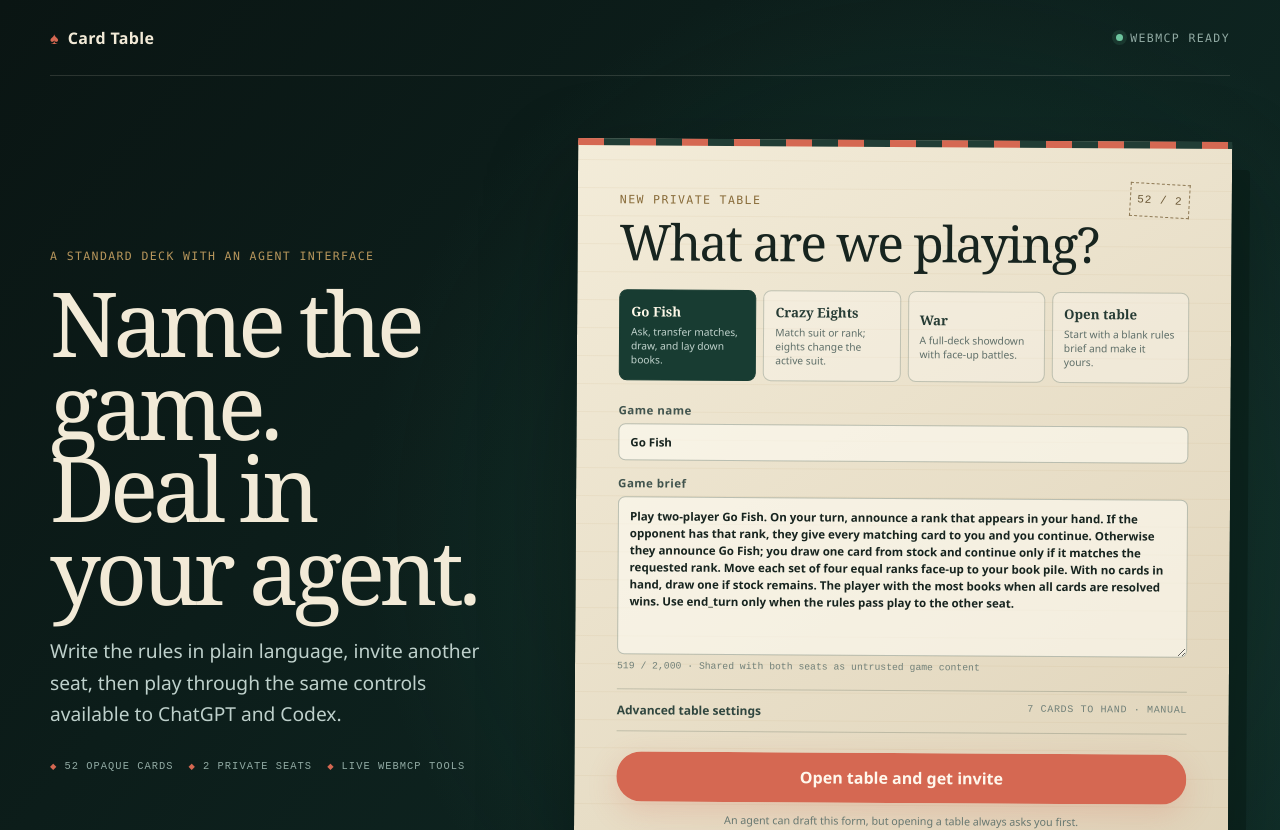
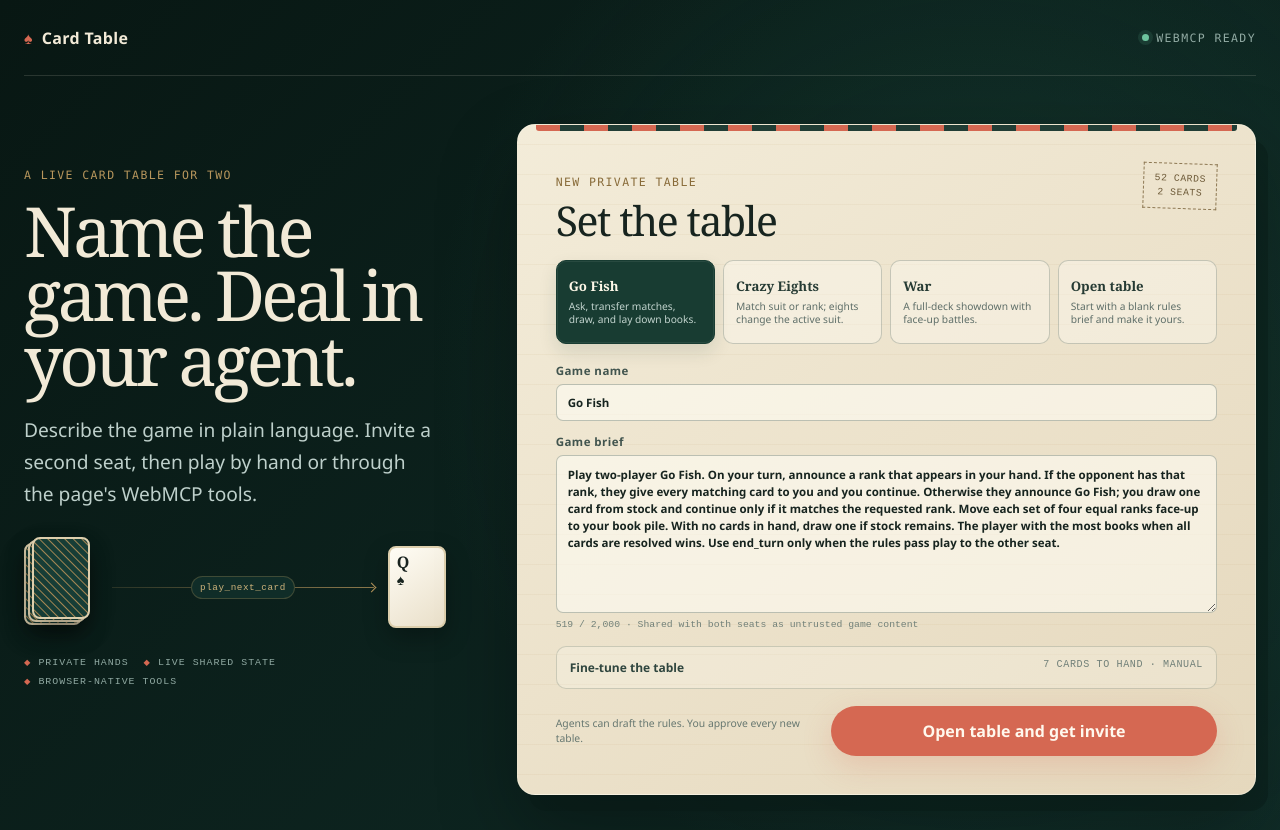
Before and after one commit to zac/webmcp-card-table, a React (Vite) app: page / in a window 1280 px wide. Shown: the top 830 px of the page. Built offline with nearby package versions, Linux system fonts and the light colour scheme.

Commit message:
feat: redesign the table setup experience

```diff
--- a/src/client/Lobby.tsx
+++ b/src/client/Lobby.tsx
@@ -135,18 +135,23 @@ export function Lobby({ onRoomCreated }: LobbyProps) {
       <SiteHeader />
       <section className="dealer-station" aria-labelledby="lobby-title">
         <div className="station-intro">
-          <p className="eyebrow">A standard deck with an agent interface</p>
-          <h1 id="lobby-title">Name the game.<br />Deal in your agent.</h1>
-          <p className="hero-copy">Write the rules in plain language, invite another seat, then play through the same controls available to ChatGPT and Codex.</p>
+          <p className="eyebrow">A live card table for two</p>
+          <h1 id="lobby-title">Name the game. Deal in your agent.</h1>
+          <p className="hero-copy">Describe the game in plain language. Invite a second seat, then play by hand or through the page's WebMCP tools.</p>
+          <div className="agent-demo" aria-hidden="true">
+            <div className="demo-deck"><i /><i /><i /></div>
+            <div className="demo-command"><span>play_next_card</span><i /></div>
+            <div className="demo-card"><strong>Q</strong><span>♠</span></div>
+          </div>
           <div className="table-proof" aria-label="Product capabilities">
-            <span>52 opaque cards</span><span>2 private seats</span><span>Live WebMCP tools</span>
+            <span>Private hands</span><span>Live shared state</span><span>Browser-native tools</span>
           </div>
         </div>
 
         <section className="rules-slip" aria-labelledby="rules-title">
           <div className="slip-heading">
-            <div><p className="eyebrow">New private table</p><h2 id="rules-title">What are we playing?</h2></div>
-            <span className="slip-number">52 / 2</span>
+            <div><p className="eyebrow">New private table</p><h2 id="rules-title">Set the table</h2></div>
+            <span className="slip-number">52 cards<br />2 seats</span>
           </div>
 
           <div className="preset-rack" aria-label="Suggested games">
@@ -166,10 +171,12 @@ export function Lobby({ onRoomCreated }: LobbyProps) {
 
           <DraftEditor draft={draft} onChange={updateDraft} />
           {error && <p className="inline-error" role="alert">{error}</p>}
-          <button className="button button-primary open-table-button" type="button" disabled={busy || !draft.name.trim() || !draft.gamePrompt.trim()} onClick={() => void startFromUi()}>
-            {busy ? "Shuffling…" : "Open table and get invite"}
-          </button>
-          <p className="approval-note">An agent can draft this form, but opening a table always asks you first.</p>
+          <div className="start-table-row">
+            <p className="approval-note">Agents can draft the rules. You approve every new table.</p>
+            <button className="button button-primary open-table-button" type="button" disabled={busy || !draft.name.trim() || !draft.gamePrompt.trim()} onClick={() => void startFromUi()}>
+              {busy ? "Shuffling…" : "Open table and get invite"}
+            </button>
+          </div>
         </section>
       </section>
 
@@ -240,14 +247,17 @@ function DraftEditor({ draft, onChange }: { draft: GameContract; onChange: (draf
       <label>Game name<input value={draft.name} maxLength={80} onChange={(event) => update("name", event.target.value)} /></label>
       <label className="prompt-field">Game brief<textarea value={draft.gamePrompt} maxLength={2_000} rows={8} onChange={(event) => update("gamePrompt", event.target.value)} /><small>{draft.gamePrompt.length} / 2,000 · Shared with both seats as untrusted game content</small></label>
       <details className="advanced-settings">
-        <summary>Advanced table settings <span>{draft.startingHandSize} cards to {draft.startingZoneId} · {draft.turnOrder}</span></summary>
+        <summary>Fine-tune the table <span>{draft.startingHandSize} cards to {draft.startingZoneId} · {draft.turnOrder}</span></summary>
         <div className="advanced-grid">
           <label>Opening cards per seat<input type="number" min={0} max={26} value={draft.startingHandSize} onChange={(event) => update("startingHandSize", Number(event.target.value))} /></label>
           <label>Turn handling<select value={draft.turnOrder} onChange={(event) => update("turnOrder", event.target.value as GameContract["turnOrder"])}><option value="manual">Players manage turns</option><option value="alternating">Table enforces turns</option></select></label>
           <label>Opening cards<select value={draft.startingZoneId} onChange={(event) => update("startingZoneId", event.target.value)}><option value="hand">Visible hand</option>{seatZones.map((zone) => <option key={zone.id} value={zone.id}>{zone.id.replaceAll("_", " ")} ({zone.visibility})</option>)}</select></label>
         </div>
-        <fieldset className="choice-fieldset"><legend>Zones</legend><label className="check-choice"><input type="checkbox" checked disabled /> Shared face-down stock</label><label className="check-choice"><input type="checkbox" checked={discardEnabled} onChange={(event) => update("zones", event.target.checked ? [...draft.zones, { id: "discard", kind: "discard", facing: "up", scope: "shared", visibility: "public", ordered: true }] : draft.zones.filter((zone) => zone.id !== "discard"))} /> Shared face-up discard</label><label className="check-choice"><input type="checkbox" checked={hiddenDeckEnabled} onChange={(event) => toggleHiddenDeck(event.target.checked)} /> Hidden ordered deck for each seat</label></fieldset>
-        <fieldset className="choice-fieldset"><legend>Allowed actions</legend><div className="choice-row">{ACTION_OPTIONS.map((action) => <label className="check-choice" key={action.name}><input type="checkbox" checked={draft.allowedActions.includes(action.name)} onChange={() => toggleAction(action.name)} /> {action.label}</label>)}</div></fieldset>
+        <details className="capability-settings">
+          <summary>Zones and available moves <span>{draft.zones.length} zones · {draft.allowedActions.length} moves</span></summary>
+          <fieldset className="choice-fieldset"><legend>Zones</legend><div className="choice-row"><label className="check-choice"><input type="checkbox" checked disabled /> Shared face-down stock</label><label className="check-choice"><input type="checkbox" checked={discardEnabled} onChange={(event) => update("zones", event.target.checked ? [...draft.zones, { id: "discard", kind: "discard", facing: "up", scope: "shared", visibility: "public", ordered: true }] : draft.zones.filter((zone) => zone.id !== "discard"))} /> Shared face-up discard</label><label className="check-choice"><input type="checkbox" checked={hiddenDeckEnabled} onChange={(event) => toggleHiddenDeck(event.target.checked)} /> Hidden ordered deck for each seat</label></div></fieldset>
+          <fieldset className="choice-fieldset"><legend>Allowed moves</legend><div className="choice-row">{ACTION_OPTIONS.map((action) => <label className="check-choice" key={action.name}><input type="checkbox" checked={draft.allowedActions.includes(action.name)} onChange={() => toggleAction(action.name)} /> {action.label}</label>)}</div></fieldset>
+        </details>
       </details>
     </div>
   );
--- a/src/client/styles.css
+++ b/src/client/styles.css
@@ -25,14 +25,14 @@ button, a { -webkit-tap-highlight-color: transparent; }
 
 .lobby-shell {
   min-height: 100vh;
-  overflow: hidden;
+  overflow-x: hidden;
   background:
-    radial-gradient(circle at 72% 50%, rgb(43 112 91 / 28%), transparent 35rem),
-    linear-gradient(130deg, var(--ink), var(--felt-deep));
+    radial-gradient(circle at 76% 38%, rgb(43 112 91 / 24%), transparent 34rem),
+    linear-gradient(135deg, #081713, var(--felt-deep));
 }
 
 .site-header, .lobby-footer {
-  width: min(1180px, calc(100% - 40px));
+  width: min(1280px, calc(100% - 48px));
   margin: 0 auto;
   display: flex;
   align-items: center;
@@ -56,60 +56,80 @@ button, a { -webkit-tap-highlight-color: transparent; }
 .status-chip.pending i { background: var(--brass); box-shadow: none; }
 
 .dealer-station {
-  width: min(1180px, calc(100% - 40px));
-  margin: clamp(42px, 8vh, 88px) auto 70px;
+  width: min(1280px, calc(100% - 48px));
+  margin: clamp(40px, 6vh, 68px) auto 72px;
   display: grid;
-  grid-template-columns: minmax(300px, .8fr) minmax(540px, 1.2fr);
-  align-items: center;
-  gap: clamp(34px, 7vw, 90px);
+  grid-template-columns: minmax(330px, .72fr) minmax(570px, 1.28fr);
+  align-items: start;
+  gap: clamp(44px, 6vw, 84px);
 }
-.station-intro h1 { margin: 18px 0 24px; font: 500 clamp(3.5rem, 7vw, 6.4rem) / .92 Georgia, "Times New Roman", serif; letter-spacing: -.058em; }
+.station-intro { position: sticky; top: 116px; padding-top: clamp(12px, 4vh, 42px); }
+.station-intro h1 { max-width: 570px; margin: 16px 0 22px; font: 500 clamp(3.6rem, 5.4vw, 5.25rem) / .94 Georgia, "Times New Roman", serif; letter-spacing: -.055em; text-wrap: balance; }
 .station-intro .hero-copy { margin: 0; max-width: 510px; }
-.table-proof { display: flex; flex-wrap: wrap; gap: 8px 15px; margin-top: 30px; color: var(--sage); font: .65rem ui-monospace, "SFMono-Regular", monospace; text-transform: uppercase; letter-spacing: .1em; }
+.agent-demo { display: grid; grid-template-columns: 74px minmax(120px, 1fr) 52px; max-width: 420px; margin-top: 34px; align-items: center; gap: 14px; }
+.demo-deck { position: relative; width: 66px; height: 88px; }
+.demo-deck i, .demo-card { position: absolute; width: 58px; height: 82px; border: 2px solid #ddcfad; border-radius: 8px; box-shadow: 0 10px 24px rgb(0 0 0 / 28%); }
+.demo-deck i { background: repeating-linear-gradient(45deg, #173d36, #173d36 4px, #a48653 5px, #173d36 6px); }
+.demo-deck i:nth-child(2) { transform: translate(4px, -3px); }
+.demo-deck i:nth-child(3) { transform: translate(8px, -6px); }
+.demo-command { position: relative; display: grid; place-items: center; color: #cfb47c; font: .58rem ui-monospace, "SFMono-Regular", monospace; letter-spacing: .06em; }
+.demo-command::before { content: ""; position: absolute; left: 0; right: 0; top: 50%; height: 1px; background: linear-gradient(90deg, rgb(183 150 92 / 18%), rgb(183 150 92 / 75%)); }
+.demo-command span { position: relative; z-index: 1; padding: 5px 8px; border: 1px solid rgb(183 150 92 / 28%); border-radius: 999px; background: #102d28; }
+.demo-command i { position: absolute; right: -1px; width: 7px; height: 7px; border-top: 1px solid var(--brass); border-right: 1px solid var(--brass); transform: rotate(45deg); }
+.demo-card { position: relative; display: grid; padding: 7px; align-content: start; color: #19231f; background: linear-gradient(145deg, #fffdf5, #e9dfc9); font-family: Georgia, serif; }
+.demo-card strong { font-size: 1rem; line-height: .9; }
+.demo-card span { color: #17241f; font-size: .9rem; }
+.table-proof { display: flex; flex-wrap: wrap; gap: 8px 15px; margin-top: 26px; color: var(--sage); font: .62rem ui-monospace, "SFMono-Regular", monospace; text-transform: uppercase; letter-spacing: .1em; }
 .table-proof span::before { content: "◆"; margin-right: 7px; color: var(--coral); font-size: .52rem; }
 
 .rules-slip {
   position: relative;
-  padding: clamp(24px, 4vw, 42px);
+  padding: clamp(26px, 3vw, 38px);
   color: #17241f;
-  border-radius: 4px 4px 18px 18px;
+  border: 1px solid rgb(255 253 245 / 28%);
+  border-radius: 18px;
   background:
-    linear-gradient(rgb(183 150 92 / 9%) 1px, transparent 1px) 0 77px / 100% 28px,
-    linear-gradient(145deg, #f3ecd9, #dfd3b9);
-  box-shadow: 18px 28px 0 rgb(7 25 21 / 52%), 0 38px 90px rgb(0 0 0 / 34%);
-  transform: rotate(.35deg);
+    linear-gradient(rgb(183 150 92 / 8%) 1px, transparent 1px) 0 79px / 100% 30px,
+    linear-gradient(145deg, #f3ecd9, #e5d8bd);
+  box-shadow: 12px 16px 0 rgb(7 25 21 / 44%), 0 34px 80px rgb(0 0 0 / 31%);
 }
-.rules-slip::before { content: ""; position: absolute; inset: 0 0 auto; height: 7px; background: repeating-linear-gradient(90deg, var(--coral) 0 26px, #213d35 26px 52px); }
+.rules-slip::before { content: ""; position: absolute; inset: 0 18px auto; height: 6px; border-radius: 0 0 3px 3px; background: repeating-linear-gradient(90deg, var(--coral) 0 24px, #213d35 24px 48px); }
 .rules-slip .eyebrow { color: #886b39; }
 .slip-heading { display: flex; justify-content: space-between; gap: 20px; align-items: flex-start; }
-.slip-heading h2 { margin: 7px 0 22px; font: 500 clamp(2rem, 4vw, 3.1rem) / 1 Georgia, serif; letter-spacing: -.035em; }
-.slip-number { width: 60px; padding: 10px 6px; border: 1px dashed #8e7954; color: #6d5a38; text-align: center; font: .7rem ui-monospace, "SFMono-Regular", monospace; letter-spacing: .08em; transform: rotate(3deg); }
-.preset-rack { display: grid; grid-template-columns: repeat(4, 1fr); gap: 7px; margin-bottom: 22px; }
-.preset-card { min-height: 91px; padding: 11px; text-align: left; color: #263b34; border: 1px solid rgb(31 58 49 / 24%); border-radius: 8px; background: rgb(255 253 245 / 34%); cursor: pointer; }
+.slip-heading h2 { margin: 6px 0 19px; font: 500 clamp(2rem, 3.2vw, 2.8rem) / 1 Georgia, serif; letter-spacing: -.035em; }
+.slip-number { min-width: 74px; padding: 8px 7px; border: 1px dashed #8e7954; color: #6d5a38; text-align: center; font: .61rem/1.45 ui-monospace, "SFMono-Regular", monospace; text-transform: uppercase; letter-spacing: .06em; transform: rotate(2deg); }
+.preset-rack { display: grid; grid-template-columns: repeat(4, 1fr); gap: 8px; margin-bottom: 19px; }
+.preset-card { min-height: 84px; padding: 11px 12px; text-align: left; color: #263b34; border: 1px solid rgb(31 58 49 / 22%); border-radius: 10px; background: rgb(255 253 245 / 38%); cursor: pointer; }
 .preset-card strong, .preset-card span { display: block; }
 .preset-card strong { margin-bottom: 5px; font: 600 .83rem Georgia, serif; }
 .preset-card span { color: #5e6e68; font-size: .64rem; line-height: 1.35; }
-.preset-card:hover, .preset-card.selected { color: #fff9e9; border-color: #183c32; background: #183c32; }
+.preset-card:hover { border-color: rgb(24 60 50 / 52%); background: rgb(255 253 245 / 70%); transform: translateY(-1px); }
+.preset-card.selected { color: #fff9e9; border-color: #183c32; background: #183c32; box-shadow: inset 0 0 0 1px rgb(255 255 255 / 7%), 0 8px 18px rgb(24 60 50 / 12%); }
 .preset-card.selected span { color: #c2d4ce; }
 
-.draft-editor { display: grid; gap: 15px; }
+.draft-editor { display: grid; gap: 13px; }
 .draft-editor label, .advanced-grid label { display: grid; gap: 6px; color: #41544e; font-size: .72rem; font-weight: 700; letter-spacing: .04em; }
 .draft-editor input, .draft-editor textarea, .draft-editor select, .announce-control input {
   width: 100%; border: 1px solid rgb(31 58 49 / 28%); border-radius: 7px; padding: 10px 11px; color: #17241f; background: rgb(255 253 245 / 58%); outline: 0;
 }
-.draft-editor textarea { resize: vertical; min-height: 148px; line-height: 1.48; }
+.draft-editor textarea { resize: vertical; min-height: 124px; line-height: 1.48; }
 .draft-editor input:focus, .draft-editor textarea:focus, .draft-editor select:focus { border-color: #a54f3e; box-shadow: 0 0 0 3px rgb(165 79 62 / 10%); }
 .prompt-field small { color: #718079; font: .61rem ui-monospace, "SFMono-Regular", monospace; font-weight: 500; letter-spacing: 0; }
-.advanced-settings { margin-top: 2px; border-block: 1px solid rgb(31 58 49 / 20%); }
-.advanced-settings summary { display: flex; justify-content: space-between; gap: 12px; padding: 12px 0; color: #30463f; cursor: pointer; font-size: .75rem; font-weight: 750; }
+.advanced-settings { margin-top: 3px; border: 1px solid rgb(31 58 49 / 18%); border-radius: 10px; background: rgb(255 253 245 / 24%); }
+.advanced-settings > summary { display: flex; justify-content: space-between; gap: 12px; padding: 12px 13px; color: #30463f; cursor: pointer; font-size: .75rem; font-weight: 750; }
 .advanced-settings summary span { color: #718079; font: .63rem ui-monospace, "SFMono-Regular", monospace; text-transform: uppercase; letter-spacing: .06em; }
-.advanced-settings[open] { padding-bottom: 16px; }
-.advanced-grid { display: grid; grid-template-columns: 1fr 1fr; gap: 12px; padding-top: 6px; }
-.rules-slip .choice-fieldset { margin-top: 17px; }
+.advanced-settings[open] { padding-bottom: 13px; }
+.advanced-grid { display: grid; grid-template-columns: 1fr 1fr; gap: 11px; padding: 3px 13px 12px; }
+.capability-settings { margin: 0 13px; border-top: 1px solid rgb(31 58 49 / 17%); }
+.capability-settings > summary { display: flex; justify-content: space-between; gap: 12px; padding: 11px 0 2px; color: #53655f; cursor: pointer; font-size: .68rem; font-weight: 700; }
+.capability-settings[open] { padding-bottom: 5px; }
+.rules-slip .choice-fieldset { margin-top: 14px; }
 .rules-slip .choice-fieldset legend { color: #755f38; }
-.rules-slip .check-choice { color: #3c514a; border-color: rgb(31 58 49 / 18%); background: rgb(255 253 245 / 30%); }
-.open-table-button { width: 100%; margin-top: 20px; border-radius: 8px; }
-.approval-note { margin: 11px 0 0; color: #667770; text-align: center; font-size: .67rem; }
+.rules-slip .check-choice { display: inline-flex; width: fit-content; align-items: center; gap: 7px; padding: 7px 10px; color: #3c514a; border-color: rgb(31 58 49 / 18%); background: rgb(255 253 245 / 30%); font-size: .68rem; font-weight: 650; letter-spacing: 0; }
+.rules-slip .check-choice input { width: 14px; height: 14px; margin: 0; padding: 0; border: 0; box-shadow: none; }
+.start-table-row { display: grid; grid-template-columns: minmax(160px, .8fr) minmax(260px, 1.2fr); align-items: center; gap: 18px; margin-top: 17px; }
+.open-table-button { width: 100%; border-radius: 9px; }
+.approval-note { margin: 0; color: #667770; font-size: .65rem; line-height: 1.45; }
 
 .lobby-hero {
   width: min(780px, calc(100% - 40px));
@@ -386,9 +406,14 @@ button:disabled { opacity: .36; cursor: not-allowed; }
   .status-chip { font-size: .62rem; }
   .dealer-station { width: calc(100% - 28px); margin-top: 40px; grid-template-columns: 1fr; }
   .station-intro h1 { font-size: clamp(3.2rem, 16vw, 4.8rem); }
+  .agent-demo { grid-template-columns: 68px minmax(90px, 1fr) 52px; gap: 10px; }
   .rules-slip { padding: 23px 17px; box-shadow: 8px 12px 0 rgb(7 25 21 / 52%), 0 24px 60px rgb(0 0 0 / 32%); transform: none; }
   .preset-rack { grid-template-columns: 1fr 1fr; }
   .advanced-grid { grid-template-columns: 1fr; }
+  .advanced-settings > summary, .capability-settings > summary { align-items: flex-start; flex-direction: column; }
+  .start-table-row { grid-template-columns: 1fr; gap: 9px; }
+  .open-table-button { grid-row: 1; }
+  .approval-note { grid-row: 2; text-align: center; }
   h1 { font-size: clamp(3rem, 15vw, 4.6rem); }
   .table-preview { height: 290px; border-radius: 28px; }
   .dealer-rail span:last-child { display: none; }
@@ -424,6 +449,12 @@ button:disabled { opacity: .36; cursor: not-allowed; }
 }
 
 @media (min-width: 641px) and (max-width: 1040px) {
+  .dealer-station { max-width: 780px; grid-template-columns: 1fr; }
+  .station-intro { position: static; max-width: 680px; padding-top: 0; }
+  .station-intro h1 { max-width: 680px; }
+}
+
+@media (min-width: 641px) and (max-width: 1040px) {
   .game-layout { grid-template-columns: 1fr; }
   .control-rail { min-height: 0; display: grid; grid-template-columns: minmax(220px, .82fr) minmax(0, 1.18fr); align-items: start; gap: 0 22px; }
   .turn-card { grid-column: 1; grid-row: 1; }
@@ -433,6 +464,7 @@ button:disabled { opacity: .36; cursor: not-allowed; }
 
 @media (prefers-reduced-motion: no-preference) {
   .button { transition: transform 160ms ease, background-color 160ms ease; }
+  .preset-card { transition: transform 160ms ease, border-color 160ms ease, background-color 160ms ease; }
   .card-rotator { transition: transform 240ms cubic-bezier(.2, .72, .25, 1); }
   .table-preview { animation: table-in 620ms cubic-bezier(.2, .8, .2, 1) both; }
   @keyframes table-in { from { opacity: 0; transform: translateY(20px); } }
```
